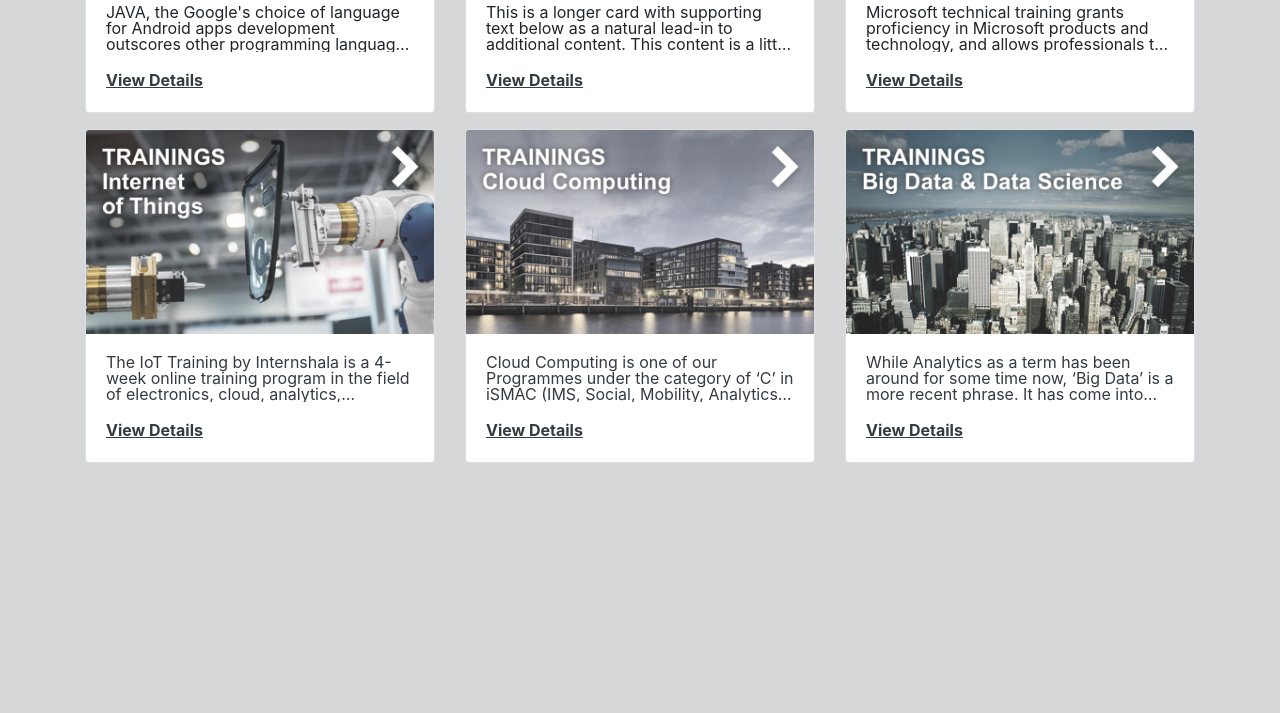
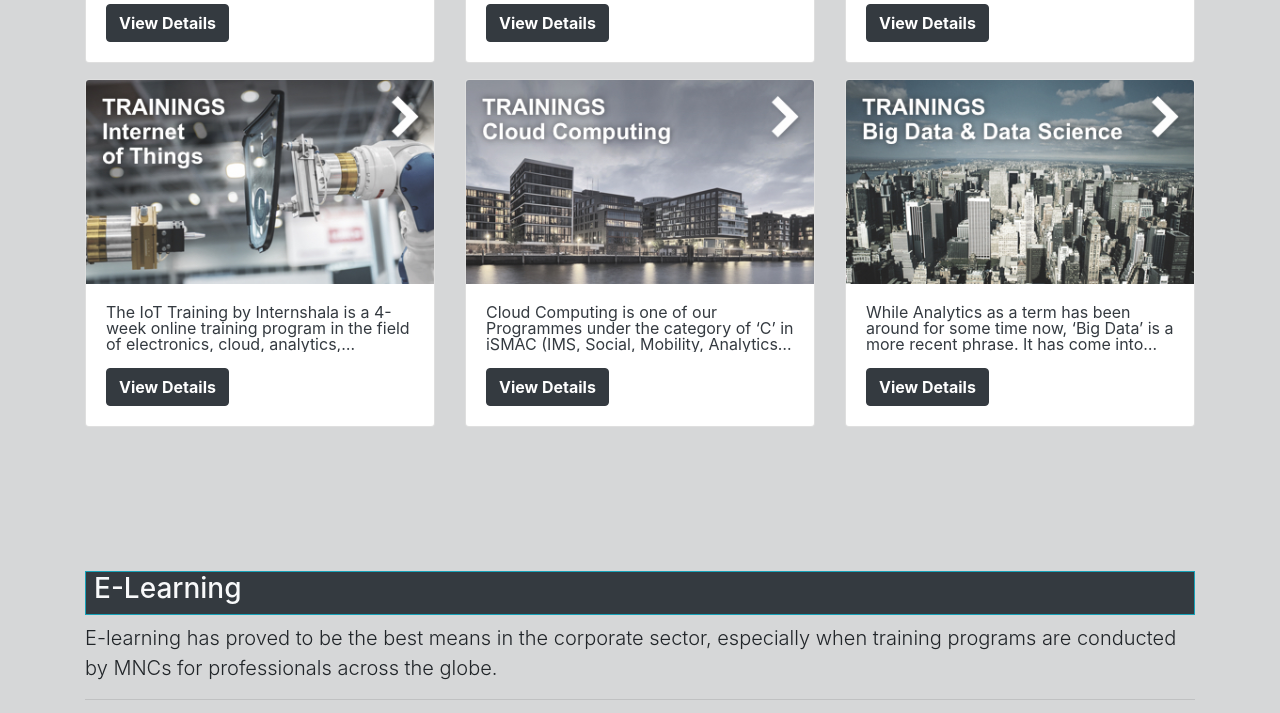
Before and after one commit to KirtiBihari/BootstrapSassAssignment, a website: page src/index.html in a window 1280 px wide. Shown: the part 1074-1787 px from the top of the page. Drawn offline with Linux system fonts and the light colour scheme.

Commit message:
Bootstrap Assignment - modified

```diff
--- a/src/index.html
+++ b/src/index.html
@@ -61,7 +61,7 @@
     <section id="trainings" class="bg-secondary">
         <div class="section-content">
             <div class="container">
-                <h3>Trainings</h3>
+                <h3 class="w-100 bg-dark text-light pl-2 pb-2 border border-info">Trainings</h3>
                 <p class="lead">
                     Our Training courses are designed to enhance marketing materials.Corporates when equipped with revolutionary digital tools,
                     will be able to reduce marketing costs while enhancing the value of the products.
@@ -79,9 +79,7 @@
                                     using the Java technology. This program focuses on imparting in-depth skills to develop
                                     web applications using Java technology. In addition, it enables developers to create
                                     applications that can be deployed on cloud.</p>
-                                <a class="ml-auto font-weight-bold text-dark" href="#">
-                                    <u>View Details</u>
-                                </a>
+                                    <a class="btn btn-dark font-weight-bold" href="#">View Details</a>
                             </div>
                         </div>
                     </div>
@@ -91,9 +89,7 @@
                             <div class="card-body">
                                 <p class="card-text">This is a longer card with supporting text below as a natural lead-in to additional content.
                                     This content is a little bit longer.</p>
-                                <a class="ml-auto font-weight-bold text-dark" href="#">
-                                    <u>View Details</u>
-                                </a>
+                                    <a class="btn btn-dark font-weight-bold" href="#">View Details</a>
                             </div>
                         </div>
                     </div>
@@ -106,9 +102,7 @@
                                     value today.Microsoft technical training grants proficiency in Microsoft products and
                                     technology, and allows professionals to get up to speed on the essential tools that many
                                     organizations value today.</p>
-                                <a class="ml-auto font-weight-bold text-dark" href="#">
-                                    <u>View Details</u>
-                                </a>
+                                    <a class="btn btn-dark font-weight-bold" href="#">View Details</a>
                             </div>
                         </div>
                     </div>
@@ -122,9 +116,7 @@
                                     devices. This training will give you extensive insight into the world of Internet of
                                     Things.
                                 </p>
-                                <a class="ml-auto font-weight-bold text-dark" href="#">
-                                    <u>View Details</u>
-                                </a>
+                                <a class="btn btn-dark font-weight-bold" href="#">View Details</a>
                             </div>
                         </div>
                     </div>
@@ -135,9 +127,7 @@
                                 <p class="card-text text-dark">Cloud Computing is one of our Programmes under the category of ‘C’ in iSMAC (IMS, Social,
                                     Mobility, Analytics and Cloud). Cloud Computing is basically storing and accessing information,
                                     applications and other resources over the internet, instead of your own hard drive.</p>
-                                <a class="ml-auto font-weight-bold text-dark" href="#">
-                                    <u>View Details</u>
-                                </a>
+                                    <a class="btn btn-dark font-weight-bold" href="#">View Details</a>
                             </div>
                         </div>
                     </div>
@@ -148,9 +138,7 @@
                                 <p class="card-text text-dark">While Analytics as a term has been around for some time now, ‘Big Data’ is a more recent
                                     phrase. It has come into existence because of the sheer volume of data that is being
                                     generated today in almost every aspect of our lives.</p>
-                                <a class="ml-auto font-weight-bold text-dark" href="#">
-                                    <u>View Details</u>
-                                </a>
+                                    <a class="btn btn-dark font-weight-bold" href="#">View Details</a>
                             </div>
                         </div>
                     </div>
@@ -162,7 +150,7 @@
     <section id="elearning" class="features-icons bg-secondary">
         <div class="section-content">
             <div class="container">
-                <h3>E-Learning</h3>
+                <h3 class="w-100 bg-dark text-light pl-2 pb-2 border border-info">E-Learning</h3>
                 <p class="lead">
                     E-learning has proved to be the best means in the corporate sector, especially when training programs are conducted by MNCs
                     for professionals across the globe.
@@ -225,7 +213,7 @@
     <section id="partners" class="bg-secondary">
         <div class="section-content">
             <div class="container">
-                <h3>Partners</h3>
+                <h3 class="w-100 bg-dark text-light pl-2 pb-2 border border-info">Partners</h3>
                 <p class="lead">
                     At X-Vision, we aim at training young minds and empower and enable them for the digital future.
                 </p>
@@ -309,7 +297,7 @@
     <section id="about" class="bg-secondary">
         <div class="section-content">
             <div class="container">
-                <h4>About us</h4>
+                <h4 class="w-100 bg-dark text-light pl-2 pb-2 border border-info">About us</h4>
 
                 <hr>
                 <div class="row">
@@ -340,7 +328,7 @@
     <section id="contact" class="bg-secondary">
         <div class="section-content">
             <div class="container">
-                <h3>Contact us</h3>
+                <h3 class="w-100 bg-dark text-light pl-2 pb-2 border border-info">Contact us</h3>
                 <p class="lead">
                     <h4>We're here to help!</h4>
                 </p>
--- a/src/scss/_module.scss
+++ b/src/scss/_module.scss
@@ -1,5 +1,3 @@
-
-
 nav{
     .container{
 
--- a/src/scss/_scrollspy.scss
+++ b/src/scss/_scrollspy.scss
@@ -9,5 +9,5 @@ header {
   }
 
 section {
-    padding: 90px 0;
+    padding: 1rem 0;
     }
```
Also changed, not shown: src/css/styles.css.
